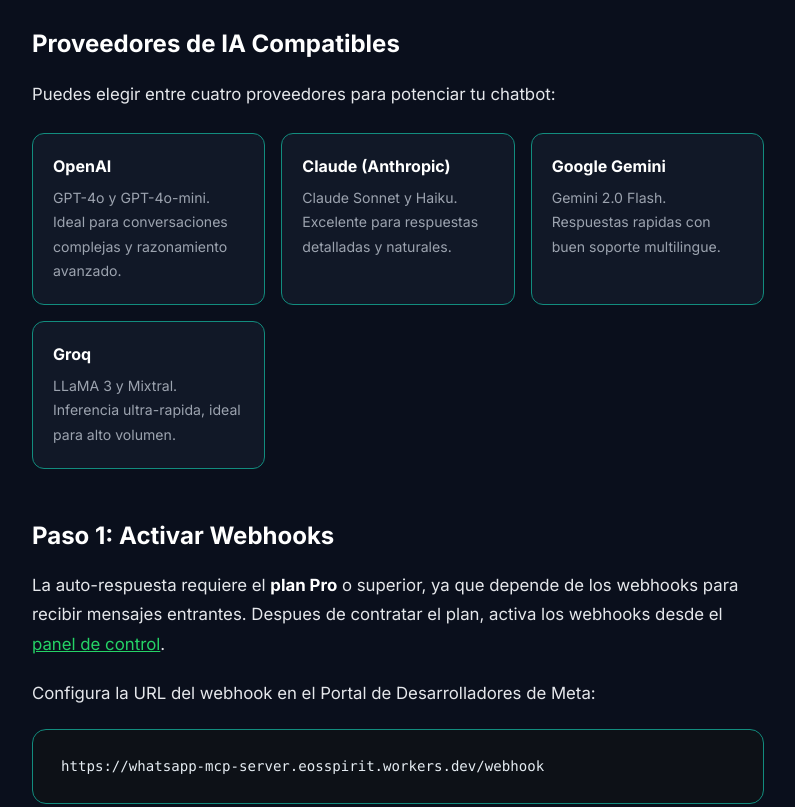
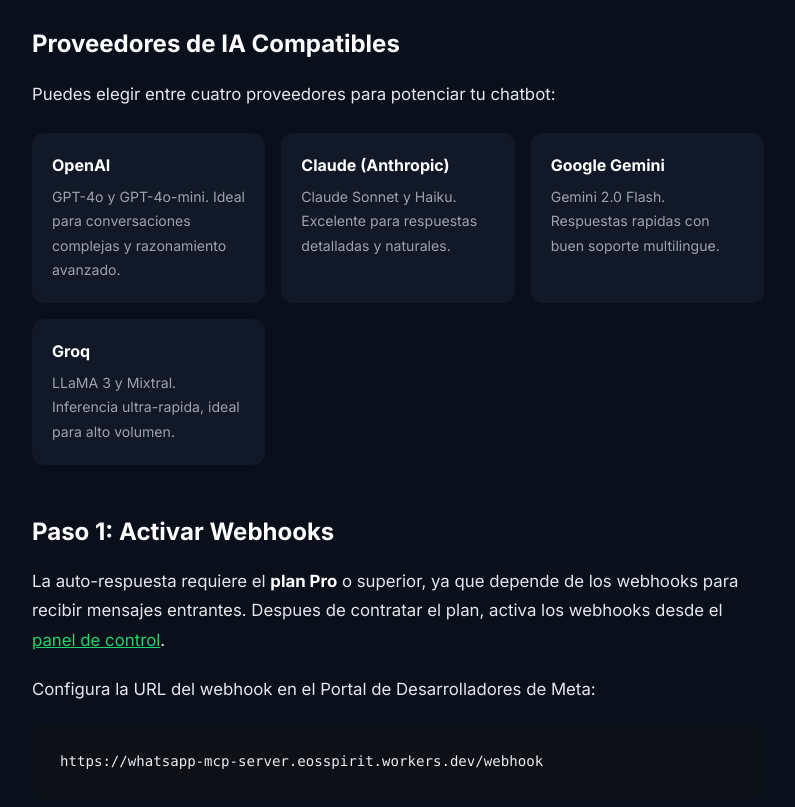
Before and after one commit to spirit122/whatsapp-mcp-server, a website: page docs/blog-como-automatizar-whatsapp-ia.html in a window 1280 px wide. Shown: the part 800-1607 px from the top of the page, without its empty margins (242-1037 px from the left). Drawn offline with Linux system fonts and the light colour scheme.

Commit message:
Remove green border lines from CTA sections

```diff
--- a/docs/blog-como-automatizar-whatsapp-ia.html
+++ b/docs/blog-como-automatizar-whatsapp-ia.html
@@ -45,7 +45,7 @@
     .article li { color: var(--text); font-size: 1.05rem; margin-bottom: 10px; line-height: 1.7; }
     .article a { color: var(--green); text-decoration: underline; }
     .article strong { color: #fff; }
-    .code-block { background: #0d1117; border: 1px solid var(--green-dark); border-radius: 14px; padding: 24px 28px; margin: 20px 0 28px; overflow-x: auto; }
+    .code-block { background: #0d1117; border: none; border-radius: 14px; padding: 24px 28px; margin: 20px 0 28px; overflow-x: auto; }
     .code-block pre { font-family: 'Fira Code', 'Consolas', monospace; font-size: 0.88rem; line-height: 1.8; color: #e6edf3; }
     .code-block .comment { color: #8b949e; }
     .code-block .string { color: #a5d6ff; }
@@ -53,10 +53,10 @@
     .tip-box { background: rgba(37, 211, 102, 0.08); border: 1px solid rgba(37, 211, 102, 0.25); border-radius: 12px; padding: 20px 24px; margin: 24px 0; }
     .tip-box strong { color: var(--green); }
     .provider-grid { display: grid; grid-template-columns: repeat(auto-fit, minmax(220px, 1fr)); gap: 16px; margin: 24px 0; }
-    .provider-card { background: var(--card); border: 1px solid var(--green-dark); border-radius: 12px; padding: 20px; }
+    .provider-card { background: var(--card); border: none; border-radius: 12px; padding: 20px; }
     .provider-card h4 { font-size: 1rem; font-weight: 700; margin-bottom: 6px; color: #fff; }
     .provider-card p { font-size: 0.88rem; color: var(--muted); margin-bottom: 0; }
-    .cta-section { background: var(--card); border: 1px solid var(--green-dark); border-radius: 16px; padding: 40px; text-align: center; margin: 48px 0 0; }
+    .cta-section { background: var(--card); border: none; border-radius: 16px; padding: 40px; text-align: center; margin: 48px 0 0; }
     .cta-section h2 { margin-top: 0; }
     .cta-section p { color: var(--muted); }
     .btn-primary { background: var(--green); color: #000 !important; text-decoration: none !important; padding: 14px 32px; border-radius: 10px; text-decoration: none; font-weight: 700; font-size: 1.05rem; transition: all 0.2s; display: inline-block; }
```
Also changed, not shown: docs/blog-connect-claude-whatsapp.html (+2 -2 lines), docs/blog-whatsapp-ai-chatbot.html (+3 -3 lines).
